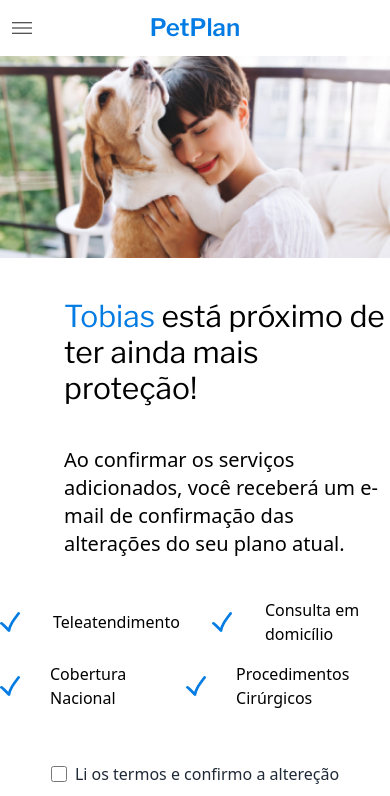
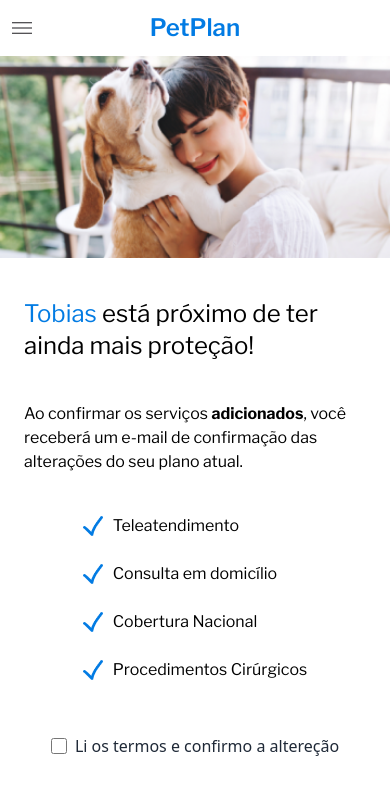
Before and after one commit to StaticDreamstate/GamaBoss, a React (Vite) app in the folder frontend/: page /confirmacao in a window 390 px wide. Shown: the top 796 px of the page. Built offline with nearby package versions, Linux system fonts and the light colour scheme; sample sign-in values are in the browser's storage.

Commit message:
refinando mobile X desktop paginas confirmacao e concluido

```diff
--- a/frontend/src/pages/Concluded/index.tsx
+++ b/frontend/src/pages/Concluded/index.tsx
@@ -9,8 +9,8 @@ export default function Verification() {
           src={images.dogConf}
           className="w-screen md:absolute md:left-0 md:h-[468px]"
           alt="" />
-      <div className="grid justify-items-center w-full z-10 md:rounded-[32px] md:border-2 md:border-primary-blue-1 md:mt-80 md:w-[600px] md:bg-white font-normal mb-32">
-        <p className="text-3xl pt-10 pl-2">
+      <div className="grid justify-items-center w-full z-10 md:rounded-[32px] md:border-2 md:border-primary-blue-1 md:mt-80 md:w-[600px] md:bg-white mb-32">
+        <p className="text-3xl pt-10 pl-6">
           <span className="text-primary-blue-1">Tobias </span> está ainda mais
           protegido!
         </p>
@@ -22,7 +22,7 @@ export default function Verification() {
           </p>
         </div>
 
-        <div className="flex items-center justify-center mt-12 font-normal mb-10 space-x-8">
+        <div className="sm:font-sans grid grid-cols-1 gap-6 sm:grid-cols-2 items-center mt-10 mb-12">
           <Link to={"/home"}>
             <Button
               className="font-sans text-black pt-2 pb-2 pr-7 pl-7 border-solid border-2 border-primary-blue-1 bg-white shadow-lg"
--- a/frontend/src/pages/Verification/index.tsx
+++ b/frontend/src/pages/Verification/index.tsx
@@ -8,55 +8,63 @@ import { Link } from "react-router-dom";
 
 export default function Verification(){
   return (
-    <main className="grid justify-items-center font-normal">
+    <main className="grid justify-items-center">
         <img
           src={images.dogConf}
           className="w-screen md:absolute md:left-0 md:h-[468px]"
-          alt="" />
-      <div className="grid justify-items-center w-full z-10 md:rounded-[32px] md:border-2 md:border-primary-blue-1 md:mt-60 md:w-[500px] md:bg-white font-normal mb-32">
-        <p className="text-3xl pl-16 pt-10">
-          <span className="text-primary-blue-1"> {mockPet.name} </span>
-            {` está próximo de ter ainda mais proteção!`}
-        </p>
-        <div className="font-sans">
-          <p className="pl-16 font-sans text-xl pt-10">Ao confirmar os serviços adicionados, você receberá um e-mail de confirmação das alterações do seu plano atual.</p>
+          alt=""
+        />
+        <div className="grid justify-items-center w-full z-10 md:rounded-[32px] md:border-2 md:border-primary-blue-1 md:mt-60 md:w-[500px] md:bg-white mb-32">
+          <p className="text-2xl mt-10 ml-6 mr-6">
+            <span className="text-primary-blue-1"> {mockPet.name} </span>
+              {` está próximo de ter ainda mais proteção!`}
+          </p>
+          <div className="">
+            <p className="pl-6 pr-4 text-base pt-10">Ao confirmar os serviços <strong>adicionados</strong>, você receberá um e-mail de confirmação das alterações do seu plano atual.</p>
         </div>
-        <div className="font-sans mt-10">
-          <div className="flex items-center space-x-8">
+
+        <div
+          className="sm:font-sans grid grid-cols-1 gap-6 sm:grid-cols-2 items-center mt-10"
+        >
+          <div className="">
             <img
-              className="pr-[1px]"
+              className="pr-[10px] inline-block"
               src={icons.iconCheck}
               alt="icon check"
             />
-            <p className="">
+            <span className="">
             {mockVerification.servico1}
-            </p>
+            </span>
+          </div>
+          <div className="">
             <img
-              className="pr-[1px]"
+              className="pr-[10px] inline-block"
               src={icons.iconCheck}
               alt="icon check"
             />
-            <p className="">
+            <span className="">
             {mockVerification.servico2}
-            </p>
+            </span>
           </div>
-          <div className="flex items-center space-x-5 mt-4">
+          <div className="">
             <img
-              className="pr-[10px]"
+              className="pr-[10px] inline-block"
               src={icons.iconCheck}
               alt="icon check"
             />
-            <p className="">
+            <span className="">
             {mockVerification.servico3}
-            </p>
+            </span>
+          </div>
+          <div className="">
             <img
-              className="pr-[10px]"
+              className="pr-[10px] inline-block"
               src={icons.iconCheck}
               alt="icon check"
             />
-            <p className="">
+            <span className="">
             {mockVerification.servico4}
-            </p>
+            </span>
           </div>
         </div>
         <div className="font-sans mt-10">
@@ -77,17 +85,16 @@ export default function Verification(){
                     </label>
                 </div> */}
 
-        <div className="flex items-center justify-center mt-10 font-normal mb-10 space-x-4">
+        <div className="sm:font-sans grid grid-cols-1 gap-6 sm:grid-cols-2 items-center mt-10 mb-16">
           <Link to={"/alterar"}>
             <Button
               className="font-sans text-black pt-2 pb-2 pr-7 pl-7 border-solid border-2 border-primary-blue-1 bg-white shadow-lg"
-              src=""
               buttonLabel={"Cancelar"}>
             </Button>
           </Link>
           <Link to={"/concluido"}>
             <Button
-              className="font-sans pt-3 pb-3 pr-8 pl-8 shadow-lg"
+              className="font-sans pt-2 pb-2 pr-7 pl-7 shadow-lg"
               src=""
               buttonLabel={"Confirmar"}>
             </Button>
```
